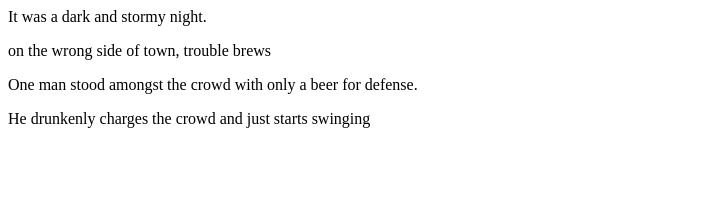
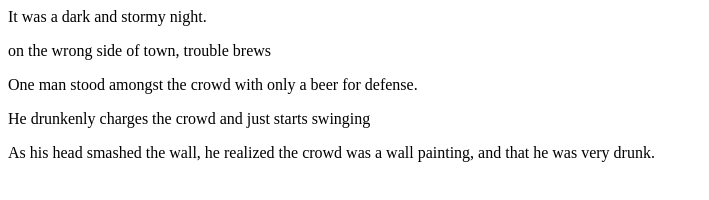
Before and after one commit to bbudreau/fireside-story, a plain HTML site: page index.html in a window 1280 px wide. Shown: the whole page, without its empty margins (0-709 px from the left). Drawn offline with Linux system fonts and the light colour scheme.

Commit message:
5th line of story

```diff
--- a/index.html
+++ b/index.html
@@ -4,5 +4,6 @@
         <p>on the wrong side of town, trouble brews</p>
         <p>One man stood amongst the crowd with only a beer for defense.</p>
         <p>He drunkenly charges the crowd and just starts swinging</p>
+        <p>As his head smashed the wall, he realized the crowd was a wall painting, and that he was very drunk.</p>
     </body>
 </html>
```
